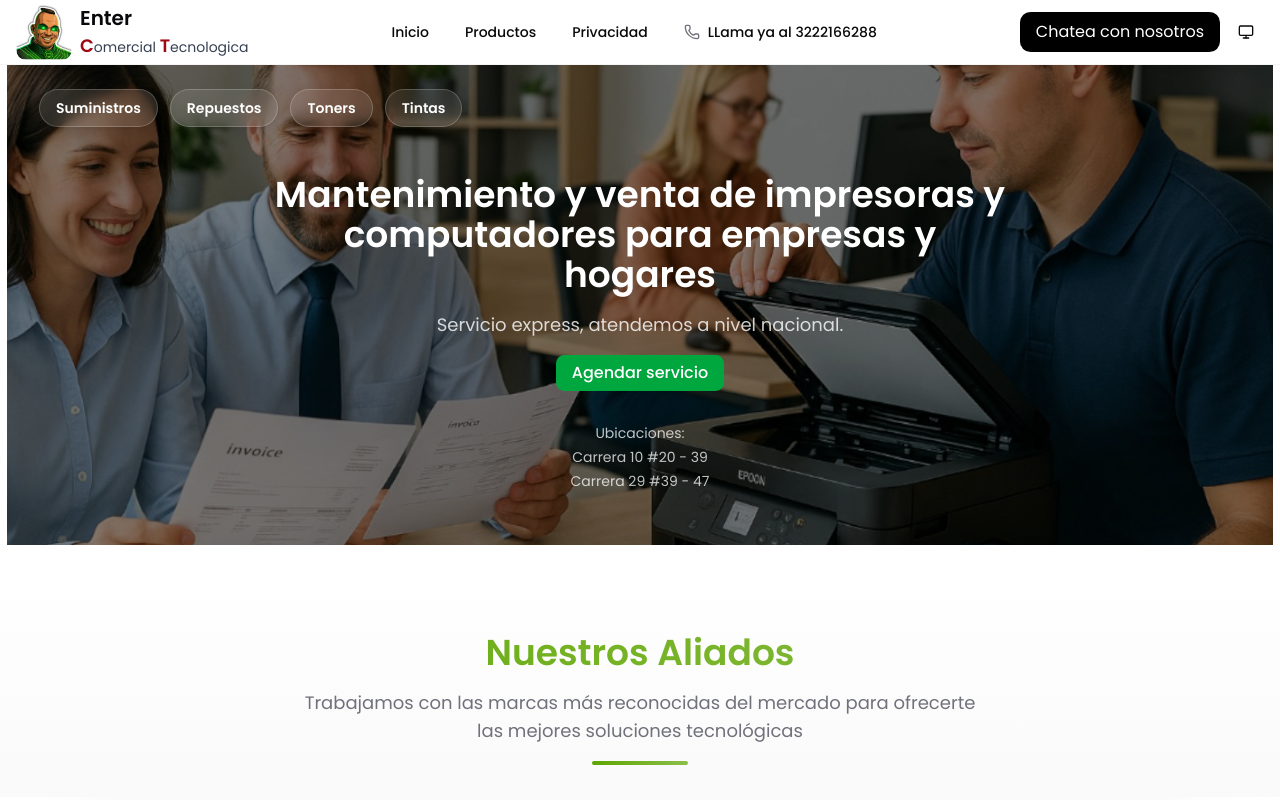
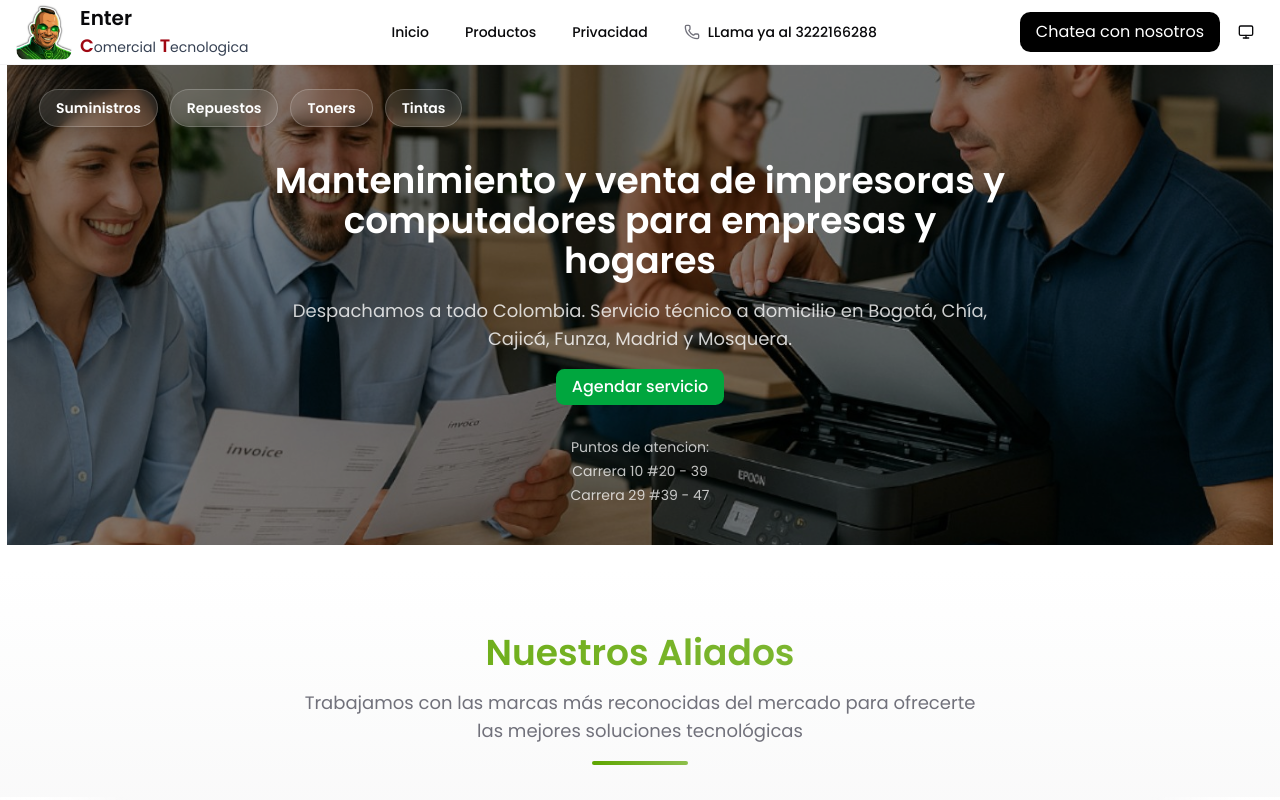
Before and after one commit to RonaldDev0/Alma, a Next.js app: page / in a window 1280 px wide. Shown: the top 800 px of the page. Built offline with nearby package versions, Linux system fonts and the light colour scheme.

Commit message:
fix: qr is hidden because install prompt is bad

```diff
--- a/package.json
+++ b/package.json
@@ -40,7 +40,7 @@
   },
   "devDependencies": {
     "@tailwindcss/postcss": "^4.1.18",
-    "@types/node": "^20.19.28",
+    "@types/node": "^20.19.29",
     "@types/react": "^19.2.8",
     "@types/react-dom": "^19.2.3",
     "@types/web-push": "^3.6.4",
--- a/src/app/(public)/hero.tsx
+++ b/src/app/(public)/hero.tsx
@@ -36,7 +36,7 @@ export default function Hero() {
           Mantenimiento y venta de impresoras y computadores para empresas y hogares
         </h1>
         <span className='text-sm md:text-lg opacity-80'>
-          Servicio express, atendemos a nivel nacional.
+          Despachamos a todo Colombia. Servicio técnico a domicilio en Bogotá, Chía, Cajicá, Funza, Madrid y Mosquera.
         </span>
         <Link target='_blank' href={ws}>
           <Button className='bg-green-600 hover:bg-green-700 text-white text-sm md:text-base'>
@@ -44,7 +44,7 @@ export default function Hero() {
           </Button>
         </Link>
         <div className='opacity-75 mt-4 space-y-1'>
-          <p className='text-xs md:text-sm'>Ubicaciones:</p>
+          <p className='text-xs md:text-sm'>Puntos de atencion:</p>
           <div className='flex flex-col gap-1 text-xs md:text-sm'>
             <p>Carrera 10 #20 - 39</p>
             <p>Carrera 29 #39 - 47</p>
--- a/src/components/install-prompt.jsx
+++ b/src/app/(public)/list/install-prompt.jsx
@@ -30,7 +30,7 @@ export function InstallPrompt() {
   if (!visible) return null
 
   return (
-    <div className='fixed bottom-4 md:bottom-auto md:top-20 left-1/2 -translate-x-1/2 w-[90%] max-w-sm bg-white shadow-lg rounded-xl p-4 z-50 animate-slideUp'>
+    <div className='fixed bottom-4 left-1/2 -translate-x-1/2 md:left-auto md:right-4 md:top-20 md:translate-x-0 w-[90%] max-w-sm bg-white shadow-lg rounded-xl p-4 z-50 animate-slideUp'>
       <div className='flex items-center gap-3'>
         <span className='flex-1 text-sm font-medium'>
           Instala esta aplicación
--- a/src/app/(public)/list/page.tsx
+++ b/src/app/(public)/list/page.tsx
@@ -1,7 +1,7 @@
 import { createClient } from '@/lib/supabase/server'
 import { ListClient } from './list-client'
 import type { TRecord } from './table'
-import { InstallPrompt } from '@/components/install-prompt'
+import { InstallPrompt } from './install-prompt'
 import Image from 'next/image'
 
 export default async function List() {
--- a/tsconfig.json
+++ b/tsconfig.json
@@ -29,6 +29,6 @@
     ".next/types/**/*.ts",
     ".next/dev/types/**/*.ts",
     "**/*.mts"
-, "src/components/install-prompt.jsx"  ],
+, "src/app/(public)/list/install-prompt.jsx"  ],
   "exclude": ["node_modules"]
 }
```
Also changed, not shown: 1 other file (tests, documents, lock files or other folders).
